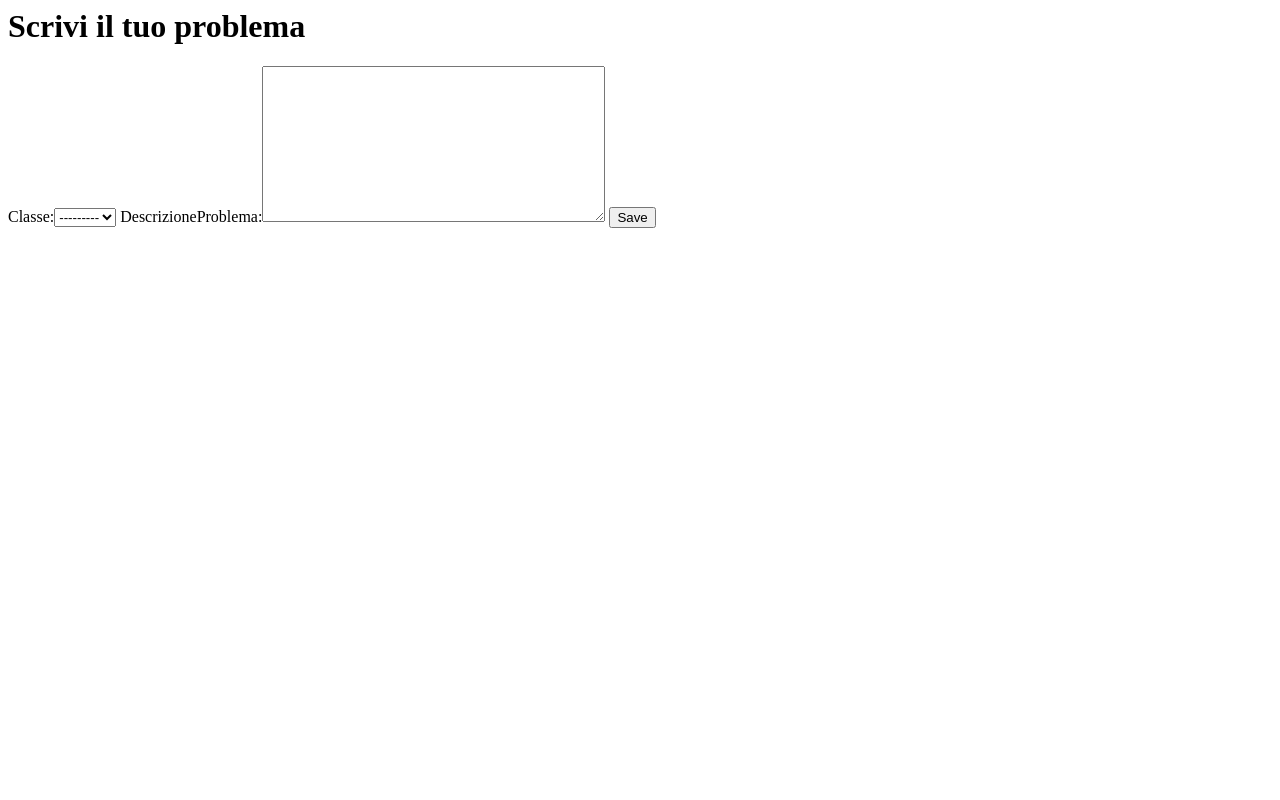
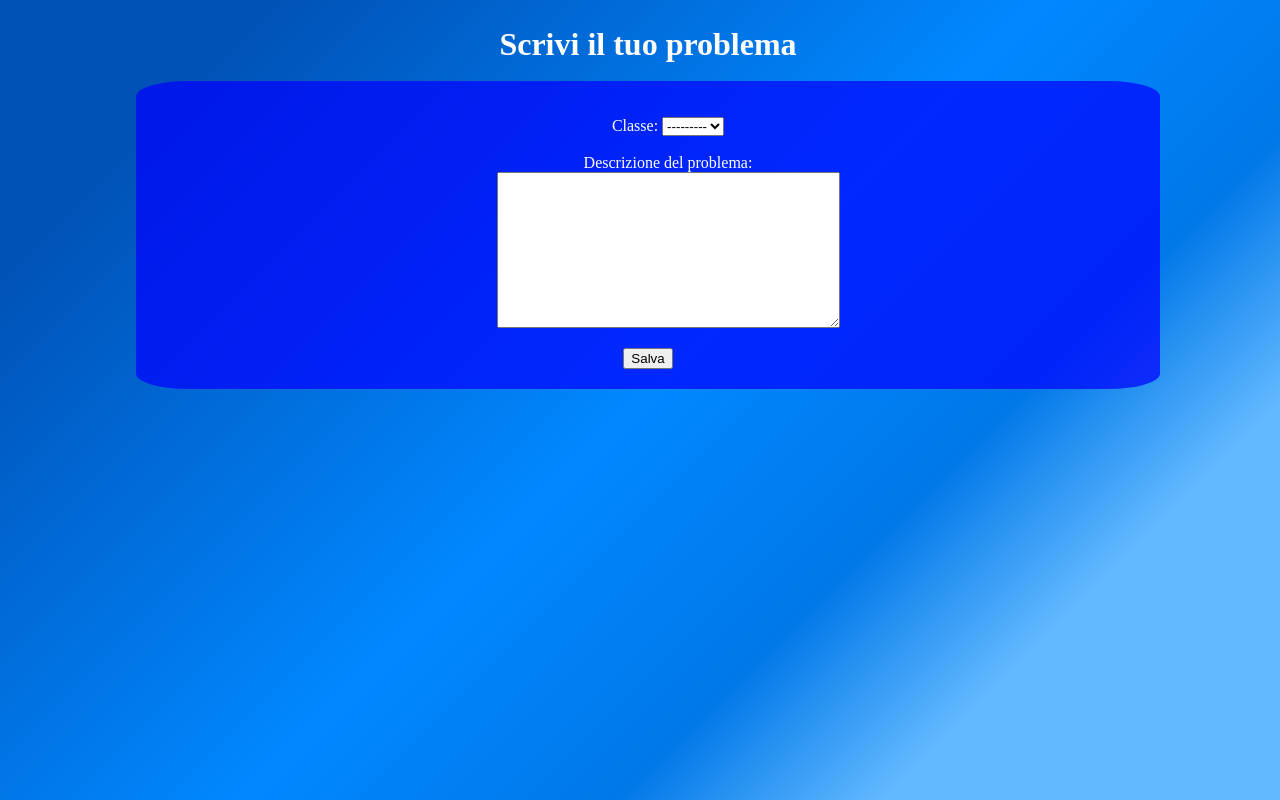
Before and after one commit to Ro0t-set/problemi-tecnici, a Django app: page / in a window 1280 px wide. Run offline with Django 3.2, Linux system fonts and the light colour scheme; a user stored in the database is signed in; data comes from the database, SQL or seed files in the repository; both versions use the stored data as it was after the commit.

Commit message:
Principipio di desgin.

```diff
--- /dev/null
+++ b/app/static/main.js
@@ -0,0 +1,12 @@
+
+function x() {
+  w = window.innerWidth
+  console.log(w)
+  if (w >= 1000) {
+    document.getElementById('boxcontainer').width = w * 0.5
+  }
+  else {
+    document.getElementById('boxcontainer').width = w * 0.8
+  }
+}
+x()
--- /dev/null
+++ b/app/static/style.css
@@ -0,0 +1,29 @@
+body {
+  background: #0052b6; /* Old browsers */
+  background: -moz-linear-gradient(-45deg, #0052b6 13%, #0188ff 50%, #0078e8 68%, #63b9ff 81%); /* FF3.6-15 */
+  background: -webkit-linear-gradient(-45deg, #0052b6 13%,#0188ff 50%,#0078e8 68%,#63b9ff 81%); /* Chrome10-25,Safari5.1-6 */
+  background: linear-gradient(135deg, #0052b6 13%,#0188ff 50%,#0078e8 68%,#63b9ff 81%); /* W3C, IE10+, FF16+, Chrome26+, Opera12+, Safari7+ */
+  filter: progid:DXImageTransform.Microsoft.gradient( startColorstr='#0052b6', endColorstr='#63b9ff',GradientType=1 ); /* IE6-9 fallback on horizontal gradient */
+  color:white;
+}
+html, body {
+  width: 100%;
+}
+form {
+  width: 80%;
+  margin: 0px auto;
+  text-align: center;
+}
+.titletext {
+  width: 50%;
+  margin: 0px auto;
+  text-align: center;
+  overflow-y: scroll;
+}
+.box {
+  padding: 20px;
+  margin: 0px auto;
+  /*width: 50%;*/
+  background-color: rgba(1, 1, 255, 0.7);
+  border-radius: 5%;
+}
--- /dev/null
+++ b/app/templates/base.html
@@ -0,0 +1,18 @@
+
+{% load staticfiles %}
+{% load static %}
+
+
+<html lang="en">
+  <head>
+    <link rel="stylesheet" href="{% static 'style.css' %}">
+
+    <meta charset="utf-8">
+    <title>Problemi Tecnici | Galileo Galilei Perugia</title>
+  </head>
+  <body>
+    {% block content %}
+    {% endblock %}
+    <script src="{% static 'main.js' %}"></script>
+  </body>
+</html>
--- a/app/templates/home.html
+++ b/app/templates/home.html
@@ -1,11 +1,27 @@
+{% extends 'base.html' %}
+{% block content %}
+<br>
+  <h1 class="titletext">Scrivi il tuo problema</h1>
+<br>
 
-{% block content %}
-    <h1>Scrivi il tuo problema</h1>
 <form method="POST">
-  {% csrf_token %}
-{{form}}
+  <div class="box" id="boxcontainer">
+{% csrf_token %}
+<!--{{form.as_p}}-->
 
-          <button type="submit" class="save btn btn-primary">Save</button>
+    <ul style="list-style-type:none">
 
-  </form>
+      <li>
+          Classe: {{form.classe}}
+      </li>
+      <br>
+      Descrizione del problema:
+      <li>
+        {{form.descrizioneProblema}}
+      </li>
+    </ul>
+    <button type="submit" class="save btn btn-primary">Salva</button>
+    <br>
+  </div>
+</form>
 {% endblock %}
--- a/prenotazione_tecnico/settings.py
+++ b/prenotazione_tecnico/settings.py
@@ -119,3 +119,4 @@ USE_TZ = True
 # https://docs.djangoproject.com/en/1.11/howto/static-files/
 
 STATIC_URL = '/static/'
+STATIC_ROOT = os.path.join(BASE_DIR, 'static')
```
Also changed, not shown: db.sqlite3.
